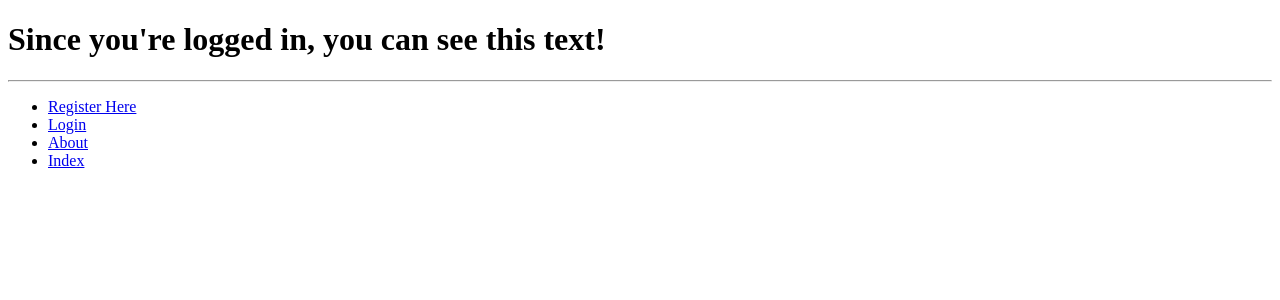
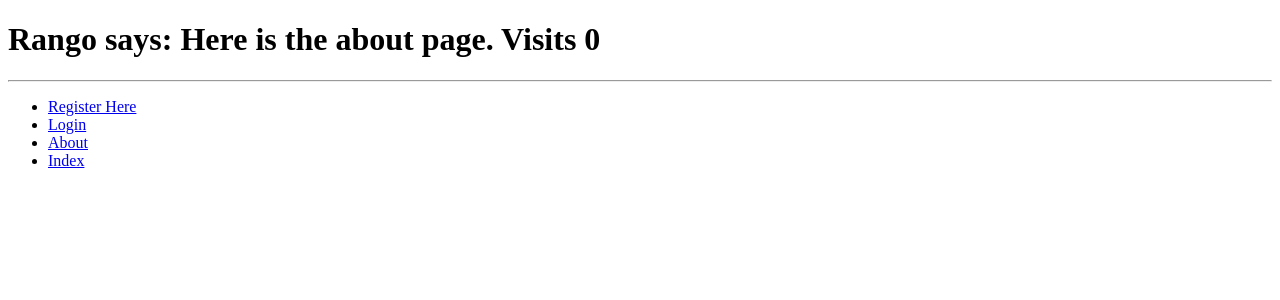
Before and after one commit to raver/rango, a Django app: page /rango/about/ in a window 1280 px wide. Shown: the top 300 px of the page. Run offline with Django 3.2, Linux system fonts and the light colour scheme; parts of the project's set-up code (start-up, migrations or seed data) failed here and were passed over.

Commit message:
after chapter 10

```diff
--- a/rango/views.py
+++ b/rango/views.py
@@ -10,6 +10,7 @@ from rango.forms import UserForm, UserProfileForm
 from django.contrib.auth import authenticate, login, logout
 from django.http import HttpResponseRedirect, HttpResponse
 from django.contrib.auth.decorators import login_required
+from datetime import datetime
 
 def decode_url(encoded):
     return encoded.replace('_',' ')
@@ -28,19 +29,40 @@ def index(request):
     page_list = Page.objects.order_by('-views')[:5]
     context_dict = {'categories': category_list,'pages': page_list}
 
-    # The following two lines are new.
-    # We loop through each category returned, and create a URL attribute.
-    # This attribute stores an encoded URL (e.g. spaces replaced with underscores).
-    for category in category_list:
-        category.url = category.name.replace(' ', '_')
+    #### NEW CODE ####
+    if request.session.get('last_visit'):
+        # The session has a value for the last visit
+        last_visit_time = request.session.get('last_visit')
+        visits = request.session.get('visits', 0)
+        print ">>>> " + last_visit_time[:-7]
+
+        if (datetime.now() - datetime.strptime(last_visit_time[:-7], "%Y-%m-%d %H:%M:%S")).seconds > 5:
+            request.session['visits'] = visits + 1
+            request.session['last_visit'] = str(datetime.now())
+    else:
+        # The get returns None, and the session does not have a value for the last visit.
+        request.session['last_visit'] = str(datetime.now())
+        request.session['visits'] = 1
+    #### END NEW CODE ####
+
+    print ">>>> session visits " +  str(request.session.get('visits', 0)) \
+        + " last_visits " + request.session.get('last_visit')
 
 
-    # Render the response and send it back!
+    # Render and return the rendered response back to the user.
     return render_to_response('rango/index.html', context_dict, context)
 
 def about(request):
     context = RequestContext(request)
-    return render_to_response('rango/about.html', {}, context)
+    # If the visits session varible exists, take it and use it.
+    # If it doesn't, we haven't visited the site so set the count to zero.
+    if request.session.get('visits'):
+            count = request.session.get('visits')
+    else:
+            count = 0
+
+            # remember to include the visit data
+    return render_to_response('rango/about.html', {'visits': count}, context)
 
 def category(request, category_name_url):
     context = RequestContext(request)
--- a/templates/rango/about.html
+++ b/templates/rango/about.html
@@ -4,5 +4,5 @@
 {%block title %}About{% endblock %}
 
 {% block body_block %}
-    <h1>Since you're logged in, you can see this text!</h1>
+<h1>Rango says: Here is the about page. Visits {{visits}}  </a></h1>
 {% endblock %}
```
Also changed, not shown: rango.db.
